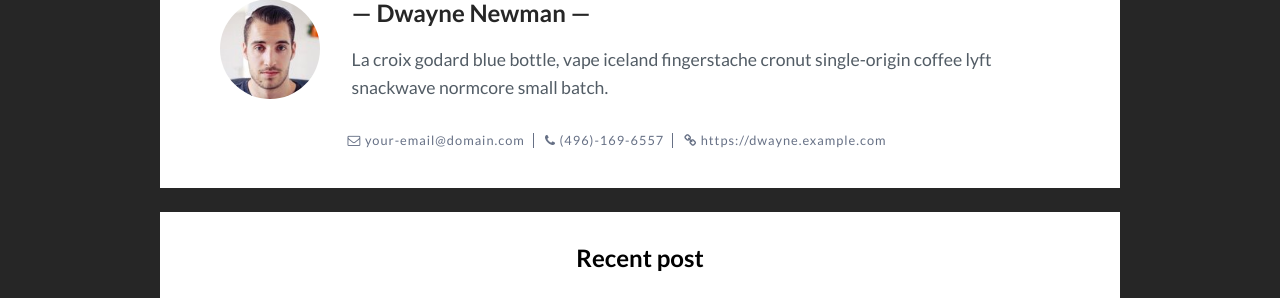
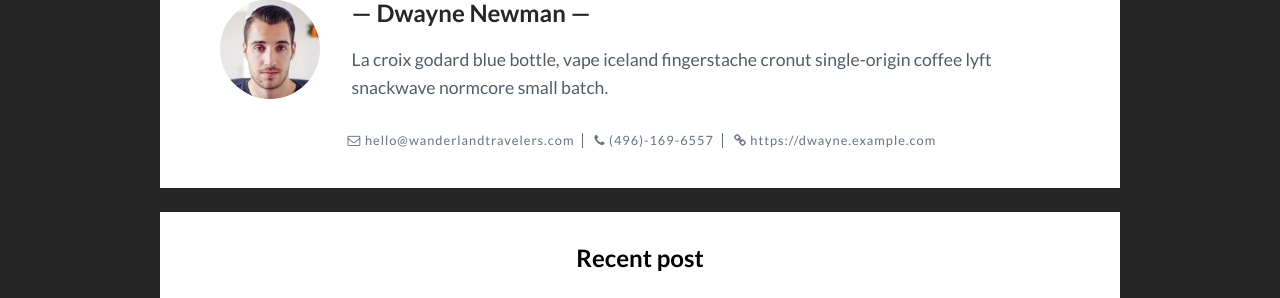
Before and after one commit to WanderlandTravelers/wanderlandtravelers.com, a Jekyll site: the page built from _posts/2018-10-08-asdfasdf.md, in a window 1280 px wide. Shown: the part 991-1289 px from the top of the page. Built offline with Jekyll 4.4.1, drawn with Linux system fonts in a browser that asks for light colours; comment, search, counter and statistics services are not loaded.

Commit message:
customize email

```diff
--- a/_config.yml
+++ b/_config.yml
@@ -1,6 +1,6 @@
 title: Wanderland Travelers
 logo: <img src="/assets/img/logo.png" />
-email: your-email@domain.com
+email: hello@wanderlandtravelers.com
 description: Wandering the world since 2016
 baseurl: ''
 url: 'http://wanderlandtravelers.com'
```
